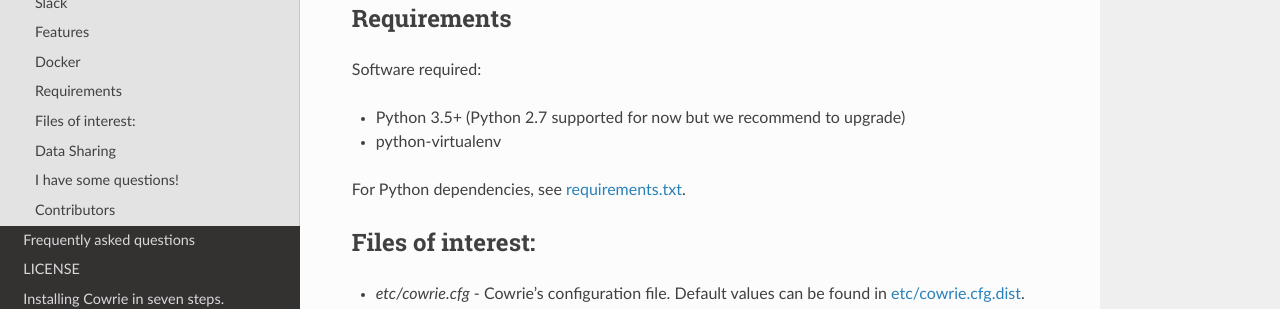
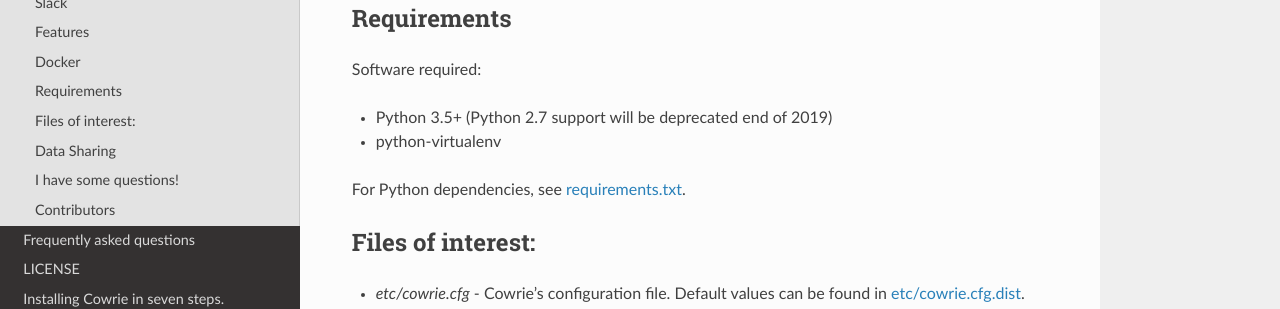
Before and after one commit to cowrie/cowrie, a Sphinx documentation site: the page built from docs/README.rst, in a window 1280 px wide and 900 px high, scrolled down 1375 px. Shown: the part 150-459 px from the top of the window. Built offline with Sphinx 7.4.7 and the Read the Docs theme 2.0.0, drawn with Linux system fonts in a browser that asks for light colours; the version number could not be read and is left out.

Commit message:
2.7 discontinue (#1231)

```diff
--- a/docs/README.rst
+++ b/docs/README.rst
@@ -69,7 +69,7 @@ Requirements
 
 Software required:
 
-* Python 3.5+ (Python 2.7 supported for now but we recommend to upgrade)
+* Python 3.5+ (Python 2.7 support will be deprecated end of 2019)
 * python-virtualenv
 
 For Python dependencies, see `requirements.txt <https://github.com/cowrie/cowrie/blob/master/requirements.txt>`_.
```
